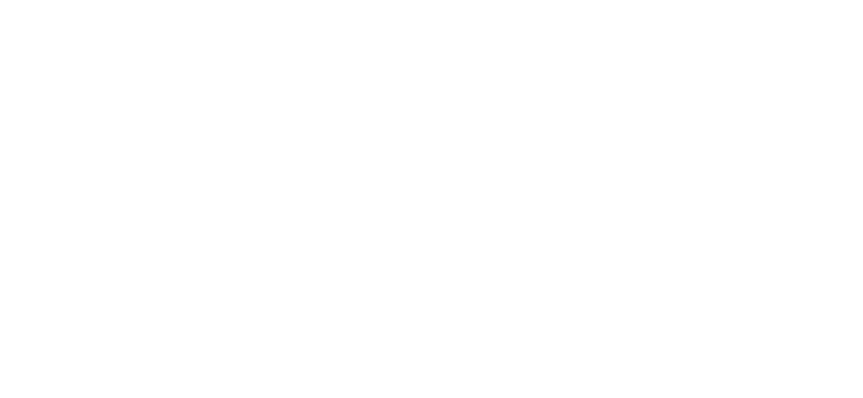
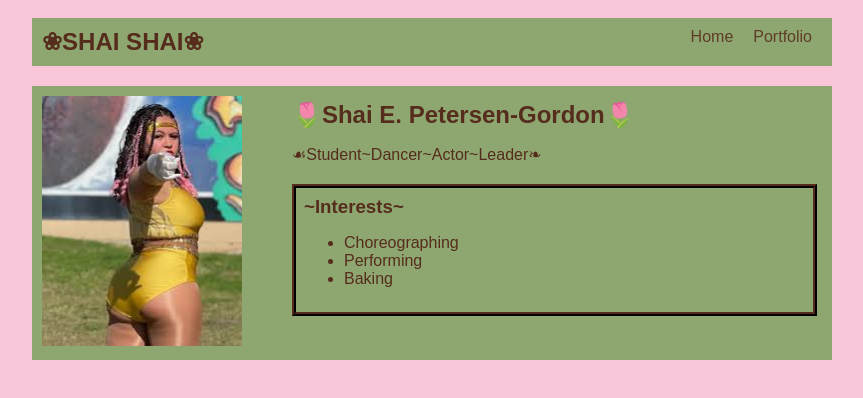
Before and after one commit to SugaShai-27/SugaShai-27.github.io, a plain HTML site: page index.html in a window 1280 px wide. Shown: the whole page, without its empty margins (208-1071 px from the left). Drawn offline with Linux system fonts and the light colour scheme.

Commit message:
add index.html and css files

```diff
--- a/index.html
+++ b/index.html
@@ -1,13 +1,47 @@
 <!DOCTYPE html>
 <html>
   <head>
-    <title>CHANGE ME</title>
+    <title>🎀SHAI SHAI🎀</title>
+    <link rel="stylesheet" href="style.css" />
   </head>
 
   <body>
     <!-- All content goes here -->
     <div id="all-contents">
+      <nav>
+        <h1>❀SHAI SHAI❀</h1>
+        <ul id="nav-ul">
+          <li class="nav-li">
+            <a href="index.html">Home</a>
+          </li>
+          <li class="nav-li">
+            <a href="portfolio.html"> Portfolio</a>
+          </li>
+        </ul>
+      </nav>
 
+      <main>
+        <!--All Content Goes on Here-->
+        <div class="sidebar">
+          <img class="sidebar-img" src="img.jpeg" />
+        </div>
+
+        <!--All Content Goes on Here-->
+        <div class="content">
+        <h2>🌷Shai E. Petersen-Gordon🌷</h2>
+          <p>☙Student~Dancer~Actor~Leader❧</p>
+
+          <!--All Interests Go Here-->
+          <div id="interests">
+            <h3>~Interests~</h3>
+            <ul>
+              <li>Choreographing</li>
+              <li>Performing</li>
+              <li>Baking</li>
+            </ul>
+          </div>
+        </div>
+      </main>
     </div>
   </body>
 </html>
--- a/style.css
+++ b/style.css
@@ -0,0 +1,81 @@
+body {
+    background: rgb(248, 197, 217);
+    color: rgb(86, 44, 28);
+    padding: 10px;
+    font-family: Arial, sans-serif;
+}
+
+#all-contents {
+    max-width: 800px;
+    margin: auto;
+}
+
+/* navigation menu */
+nav {
+    background: rgb(142, 167, 113);
+    margin: 0 auto;
+    display: flex;
+    padding: 10px;
+}
+
+h1 {
+    display: flex;
+    align-items: center;
+    color: rgb(86, 44, 28);
+    flex: 1;
+    margin: 0;
+}
+
+#nav-ul {
+    list-style-type: none;
+    margin: 0;
+    padding: 0;
+    display: flex;
+}
+
+.nav-li {
+    display: inline-block;
+    padding: 0 10px;
+}
+
+a {
+    text-decoration: none;
+    color: #5f3c27;
+}
+
+/* main container area beneath menu */
+main {
+    background: rgb(142, 167, 113);
+    display: flex;
+    margin-top: 20px;
+}
+
+.sidebar {
+    margin-right: 25px;
+    padding: 10px;
+}
+
+.sidebar-img {
+    width: 200px;
+}
+
+.content {
+    flex: 1;
+    padding: 15px;
+}
+
+/* interests section styles */
+#interests {
+    border: 4px rgb(86, 44, 28) ridge;
+    padding: 8px;
+    margin-top: 20px;
+}
+
+h2, h3 {
+    margin: 0px;
+}
+{background: #444;
+    padding: 10px;
+    display: flex;
+    justify-content: space-between;
+    margin-bottom: 20px;}
```
Also changed, not shown: img.jpeg (added).
